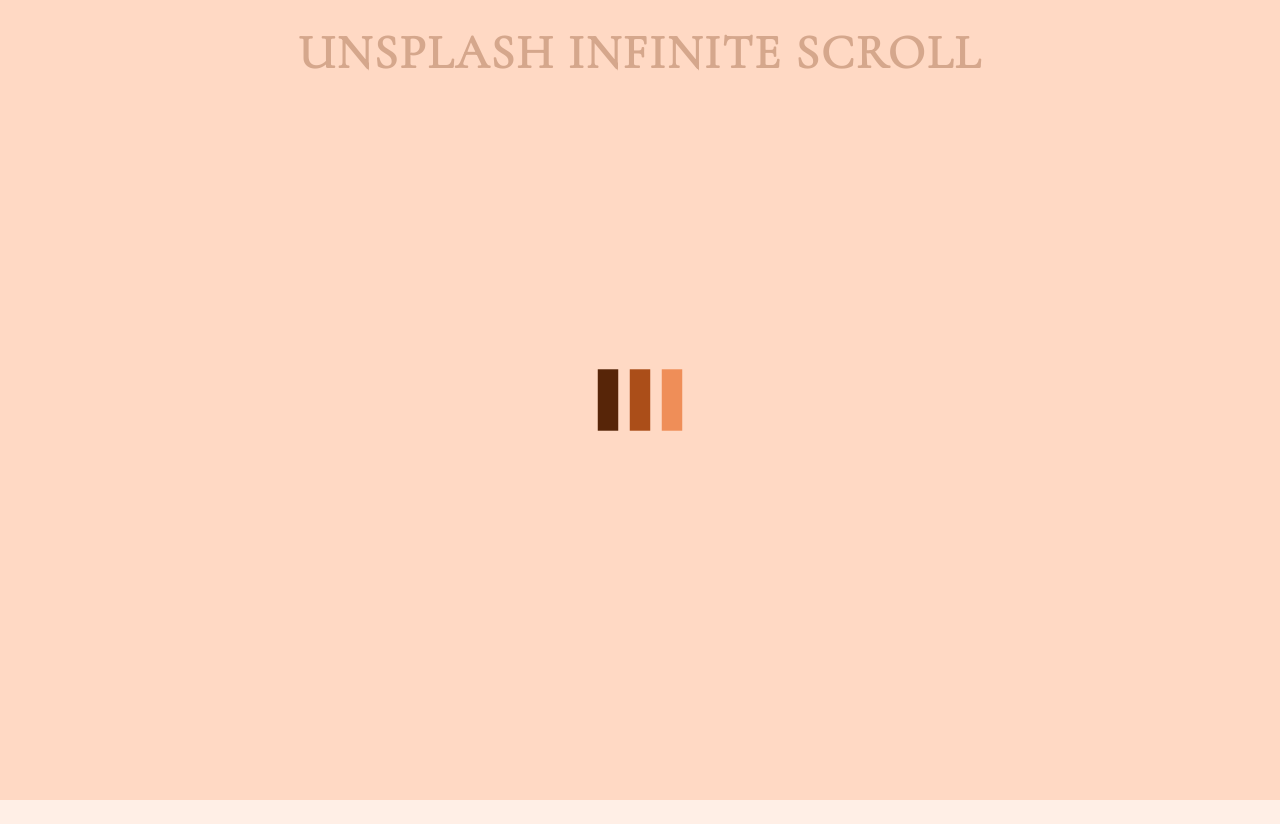
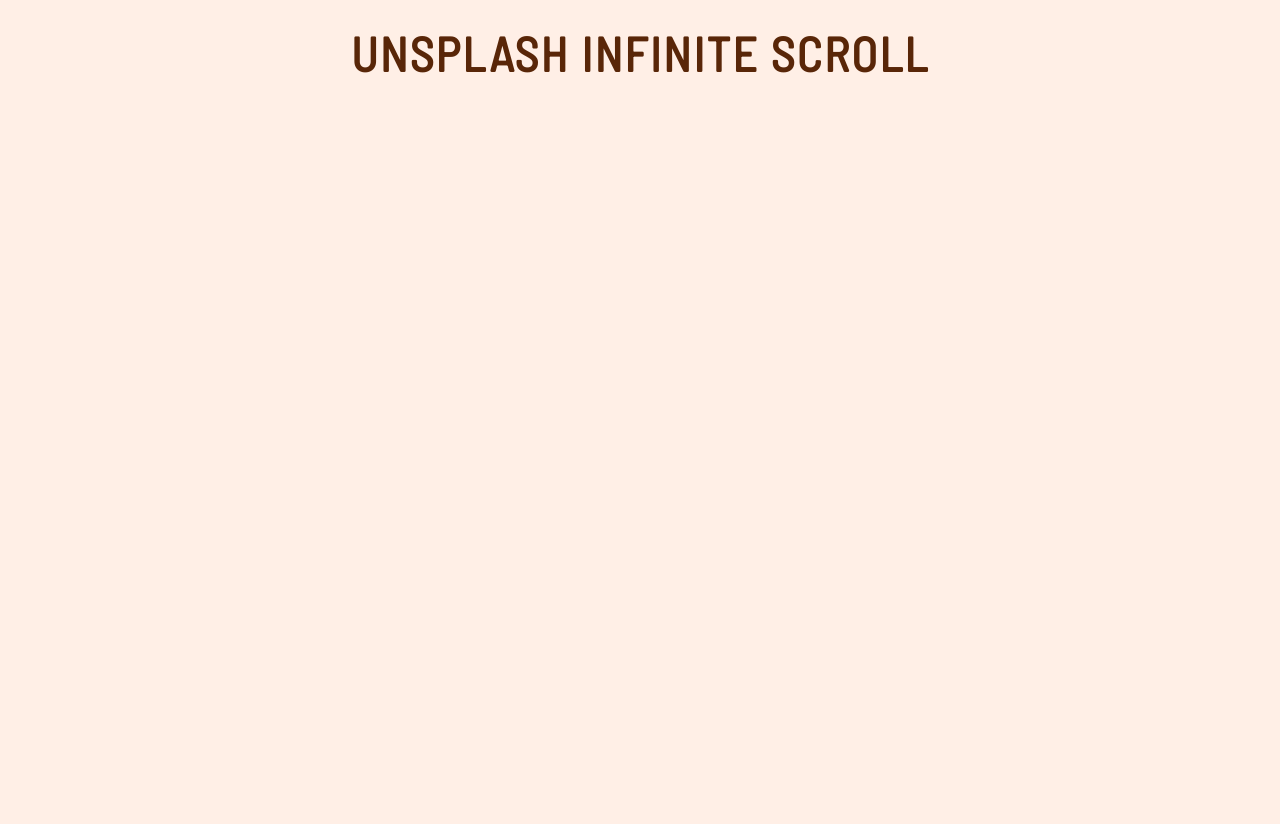
Before and after one commit to webgarage-dev/infinite-scroll, a website built with Parcel: page index.html in a window 1280 px wide. Built offline with nearby package versions, Linux system fonts and the light colour scheme.

Commit message:
change font

```diff
--- a/index.html
+++ b/index.html
@@ -9,7 +9,7 @@
 </head>
 <body>
     <h1>UNSPLASH INFINITE SCROLL</h1>
-    <div class="loader" id="loader">
+    <div class="loader" id="loader" hidden>
         <img src="loader.svg" alt="loading...">
     </div>
 
--- a/style.css
+++ b/style.css
@@ -1,4 +1,4 @@
-@import url('https://fonts.googleapis.com/css2?family=Cormorant+Infant&display=swap');
+@import url('https://fonts.googleapis.com/css2?family=Barlow+Semi+Condensed&display=swap');
 
 html {
     box-sizing: border-box;
@@ -7,7 +7,7 @@
 body {
     margin: 0;
     min-height: 100vh;
-    font-family:  'Cormorant Infant', serif;
+    font-family:  'Barlow Semi Condensed', sans-serif;
     background-color: hsl(22, 100%, 95%);
     color: hsl(22, 83%, 19%);
 }
```
